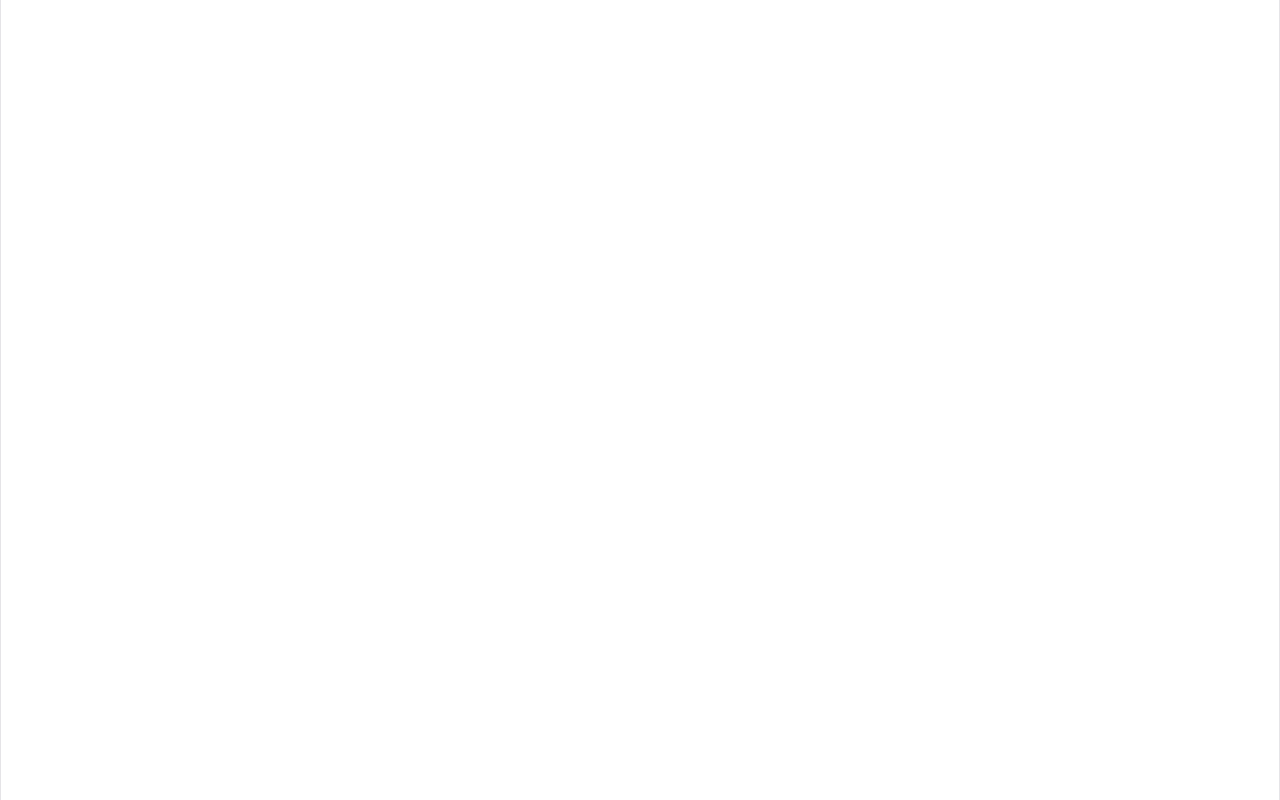
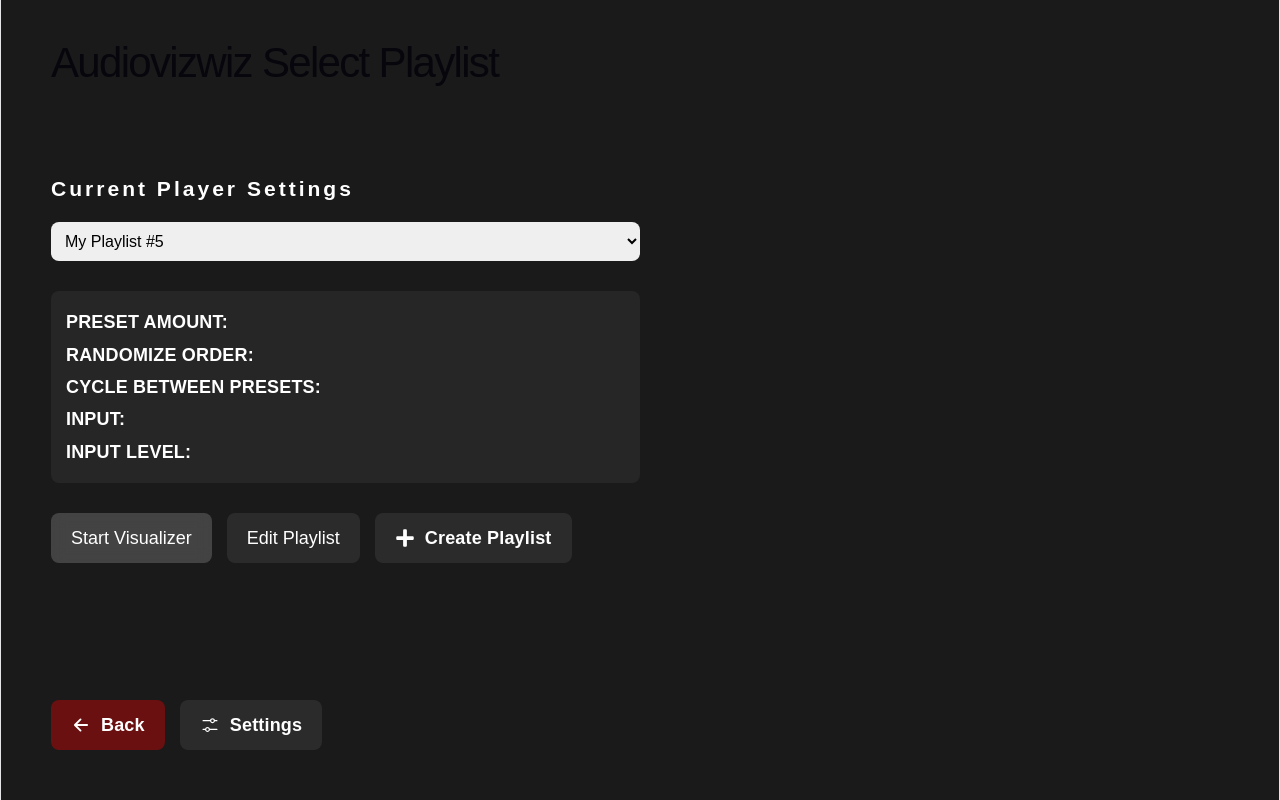
Before and after one commit to SEVerhaak/vizwiz-electron-build, a React (Vite) app in the folder renderer/: page /#/playlists in a window 1280 px wide. Before the commit this address had no page. Built offline with nearby package versions, Linux system fonts and the light colour scheme; a web font is replaced by a local one; what butterchurn, butterchurn-presets would draw is missing.

Commit message:
Playlist part 1

```diff
--- a/renderer/src/App.css
+++ b/renderer/src/App.css
@@ -1,5 +1,8 @@
 .counter {
   font-size: 16px;
+  font-family: "poppins-thin", sans-serif;
+  font-weight: 700;
+  font-style: normal;
   padding: 5px 10px;
   border-radius: 5px;
   color: var(--accent);
--- a/renderer/src/App.jsx
+++ b/renderer/src/App.jsx
@@ -5,6 +5,8 @@ import Editor from "./pages/Editor/Editor.jsx";
 import Overview from "./pages/Overview/Overview.jsx";
 import Settings from "./pages/Settings/Settings.jsx";
 import LiquidGlassPage from "./pages/Test-pages/liquidGlass.jsx";
+import PlaylistPage from "./pages/Playlists/Overview.jsx";
+import CreatePlaylist from "./pages/Playlists/CreatePlaylist.jsx";
 
 export default function App() {
     return (
@@ -16,6 +18,8 @@ export default function App() {
                 <Route path="/overview" element={<Overview />} />
                 <Route path="/settings" element={<Settings />} />
                 <Route path="/liquidGlass" element={<LiquidGlassPage />} />
+                <Route path="/playlists" element={<PlaylistPage />} />
+                <Route path="/playlists/create" element={<CreatePlaylist />} />
             </Routes>
         </Router>
     );
--- a/renderer/src/pages/Home/Home.jsx
+++ b/renderer/src/pages/Home/Home.jsx
@@ -22,7 +22,7 @@ export default function Home() {
                                 <div style={linkStyle}>Start the visualizer</div>
                             </div>
                         </Link>
-                        <Link to="/overview" style={{ textDecoration: "none", color: "inherit" }}>
+                        <Link to="/playlists" style={{ textDecoration: "none", color: "inherit" }}>
                             <div className="mainMenuButton" style={mainMenuButtonStyle}>
                                 <TbPlaylistAdd size={96} />
                                 <div style={linkStyle}>Load a playlist</div>
@@ -35,7 +35,8 @@ export default function Home() {
                         <Link to="/settings" style={settingsButtonStyle}>
                             <VscSettings size={20} />
                             Settings
-                        </Link>                    </nav>
+                        </Link>
+                    </nav>
                 </div>
             </div>
     );
--- a/renderer/src/pages/Overview/Overview.css
+++ b/renderer/src/pages/Overview/Overview.css
@@ -6,11 +6,8 @@
 .overview-container {
     padding: 20px;
     color: white;
-    background: #111;
     min-height: 100vh;
     position: relative;
-    font-family: sans-serif;
-
     width: 100%;
     max-width: 100vw;   /* 👈 prevents overflow */
     overflow-x: hidden; /* 👈 safety net */
--- a/renderer/src/pages/Overview/Overview.jsx
+++ b/renderer/src/pages/Overview/Overview.jsx
@@ -171,14 +171,6 @@ export default function Overview() {
 
     return (
         <div className="overview-container">
-            <div className="button-container">
-                <button className="overview-back-button" onClick={() => navigate("/")}>
-                    ← Back
-                </button>
-            </div>
-
-            <h1 className="overview-title">Preset Overview</h1>
-
             <div className="overview-grid-wrapper">
                 {loading && (
                     <div className="overview-loading-overlay">Loading presets...</div>
--- /dev/null
+++ b/renderer/src/pages/Playlists/CreatePlaylist.jsx
@@ -0,0 +1,91 @@
+import Overview from "../Overview/Overview.jsx";
+
+export default function CreatePlaylist() {
+    // Layout
+    const pageStyle = {
+        padding: "20px",
+    };
+
+    const columnsWrapperStyle = {
+        display: "flex",
+        justifyContent: "space-between",
+        gap: "10%",
+        width: "100%",
+        marginTop: "20px",
+    };
+
+    // LEFT COLUMN
+    const leftColumnStyle = {
+        width: "60%",
+    };
+
+    const leftHeaderStyle = {
+        display: "flex",
+        justifyContent: "space-between",
+        alignItems: "center",
+        marginBottom: "10px",
+    };
+
+    const overviewContainerStyle = {
+        height: "600px",
+    };
+
+    const filterButtonStyle = {
+        padding: "6px 12px",
+        cursor: "pointer",
+    };
+
+    // RIGHT COLUMN
+    const rightColumnStyle = {
+        width: "30%",
+    };
+
+    const rightBoxStyle = {
+        border: "1px solid #ccc",
+        height: "600px",
+        padding: "10px",
+    };
+
+    const nextButtonStyle = {
+        marginTop: "10px",
+        width: "100%",
+        padding: "10px",
+        cursor: "pointer",
+    };
+
+    return (
+        <div style={pageStyle}>
+            <h1>CREATE NEW PLAYLIST</h1>
+
+            <div style={columnsWrapperStyle}>
+                {/* LEFT COLUMN */}
+                <div style={leftColumnStyle}>
+                    <div style={leftHeaderStyle}>
+                        <h2 style={{ margin: 0 }}>Overview</h2>
+
+                        <button style={filterButtonStyle}>
+                            Filter
+                        </button>
+                    </div>
+
+                    <div style={overviewContainerStyle}>
+                        <Overview />
+                    </div>
+                </div>
+
+                {/* RIGHT COLUMN */}
+                <div style={rightColumnStyle}>
+                    <h2>Details</h2>
+
+                    <div style={rightBoxStyle}>
+                        Right column content goes here
+                    </div>
+
+                    <button style={nextButtonStyle}>
+                        Next step
+                    </button>
+                </div>
+            </div>
+        </div>
+    );
+}
--- a/renderer/src/pages/Playlists/Overview.jsx
+++ b/renderer/src/pages/Playlists/Overview.jsx
@@ -0,0 +1,206 @@
+import {Link} from "react-router-dom";
+import {VscSettings} from "react-icons/vsc";
+import { IoArrowBackOutline } from "react-icons/io5";
+import { FaPlus } from "react-icons/fa";
+
+export default function PlaylistPage() {
+    return (
+        <div style={pageStyle}>
+
+            {/* Title */}
+            <h1 style={titleStyle}>Audiovizwiz Select Playlist</h1>
+
+            {/* Dropdown Title */}
+            <h3 style={sectionTitleStyle}>Current Player Settings</h3>
+
+            {/* Dropdown */}
+            <select style={dropdownStyle}>
+                <option>My Playlist #5</option>
+                <option>My Playlist #1</option>
+                <option>My Playlist #2</option>
+            </select>
+            {/* Information Box */}
+            <div style={infoBoxStyle}>
+                <p>PRESET AMOUNT:</p>
+                <p>RANDOMIZE ORDER:</p>
+                <p>CYCLE BETWEEN PRESETS:</p>
+                <p>INPUT:</p>
+                <p>INPUT LEVEL:</p>
+            </div>
+
+            {/* Buttons Row 1 */}
+            <div style={buttonRowStyle}>
+                <button style={primaryButtonStyle}>Start Visualizer</button>
+                <button style={secondaryButtonStyle}>Edit Playlist</button>
+                <Link to="/playlists/create" style={secondaryButtonStyle}>
+                    <FaPlus size={20} />
+                    Create Playlist
+                </Link>
+            </div>
+
+            {/* Buttons Row 2 (bottom actions) */}
+            <div style={bottomRowStyle}>
+                <Link to="/" style={dangerButtonStyle}>
+                    <IoArrowBackOutline size={20} />
+                    Back
+                </Link>
+                <Link to="/settings" style={settingsButtonStyle}>
+                    <VscSettings size={20} />
+                    Settings
+                </Link>
+            </div>
+
+        </div>
+    );
+}
+
+const pageStyle = {
+    height: "100vh",
+    display: "flex",
+    flexDirection: "column",
+    padding: "50px",
+    backgroundColor: "#1a1a1a",
+    color: "white",
+    gap: "20px",
+    fontFamily: '"poppins-thin", sans-serif',
+    fontWeight: 700,
+    fontStyle: "normal",
+    alignItems:"flex-start"
+};
+
+const titleStyle = {
+    fontFamily: '"poppins-thin", sans-serif',
+    fontSize: "42px",
+    margin: 0
+};
+
+const sectionTitleStyle = {
+    fontFamily: '"poppins-thin", sans-serif',
+    letterSpacing: "3px",
+    fontWeight: "600",
+    marginTop: "80px",
+    marginBottom: "0"
+};
+
+const dropdownStyle = {
+    fontFamily: '"poppins-thin", sans-serif',
+    padding: "10px",
+    width: "50%",
+    fontSize: "16px",
+    border: "none",
+    borderRadius: "8px"
+};
+
+const infoBoxStyle = {
+    marginTop: "10px",
+    padding: "15px",
+    backgroundColor: "rgba(255,255,255,0.05)",
+    borderRadius: "8px",
+    lineHeight: "1.8",
+    textAlign: "left",
+    width: "50%"
+};
+
+const buttonRowStyle = {
+    display: "flex",
+    gap: "15px",
+    marginTop: "10px"
+};
+
+const bottomRowStyle = {
+    display: "flex",
+    gap: "15px",
+    marginTop: "auto" // pushes to bottom
+};
+
+const primaryButtonStyle = {
+    fontFamily: '"poppins-thin", sans-serif',
+    display: "flex",
+    alignItems: "center",
+    justifyContent: "center",
+    gap: "10px",
+border: "none",
+
+    padding: "12px 20px",
+    borderRadius: "8px",
+
+    backgroundColor: "rgba(255,255,255,0.18)",
+    backdropFilter: "blur(8px)",
+    WebkitBackdropFilter: "blur(8px)",
+
+    color: "white",
+    textDecoration: "none",
+
+    fontSize: "18px",
+
+    cursor: "pointer",
+    transition: "0.2s ease",
+};
+
+const secondaryButtonStyle = {
+    fontFamily: '"poppins-thin", sans-serif',
+    display: "flex",
+    alignItems: "center",
+    justifyContent: "center",
+    gap: "10px",
+    border: "none",
+
+    padding: "12px 20px",
+    borderRadius: "8px",
+
+    backgroundColor: "rgba(255, 255, 255, 0.08)",
+    backdropFilter: "blur(8px)",
+    WebkitBackdropFilter: "blur(8px)",
+
+    color: "white",
+    textDecoration: "none",
+
+    fontSize: "18px",
+
+    cursor: "pointer",
+    transition: "0.2s ease",
+};
+
+const dangerButtonStyle = {
+    display: "flex",
+    alignItems: "center",
+    justifyContent: "center",
+    gap: "10px",
+
+    padding: "12px 20px",
+    borderRadius: "8px",
+
+    backgroundColor: "rgba(250,0,0,0.36)",
+    backdropFilter: "blur(8px)",
+    WebkitBackdropFilter: "blur(8px)",
+
+    color: "white",
+    textDecoration: "none",
+
+    fontSize: "18px",
+
+    cursor: "pointer",
+    transition: "0.2s ease",
+};
+
+const settingsButtonStyle = {
+    display: "flex",
+    alignItems: "center",
+    justifyContent: "center",
+    gap: "10px",
+
+    padding: "12px 20px",
+    borderRadius: "8px",
+
+    backgroundColor: "rgba(255, 255, 255, 0.08)",
+    backdropFilter: "blur(8px)",
+    WebkitBackdropFilter: "blur(8px)",
+
+    color: "white",
+    textDecoration: "none",
+
+    fontSize: "18px",
+
+    cursor: "pointer",
+    transition: "0.2s ease",
+};
```
